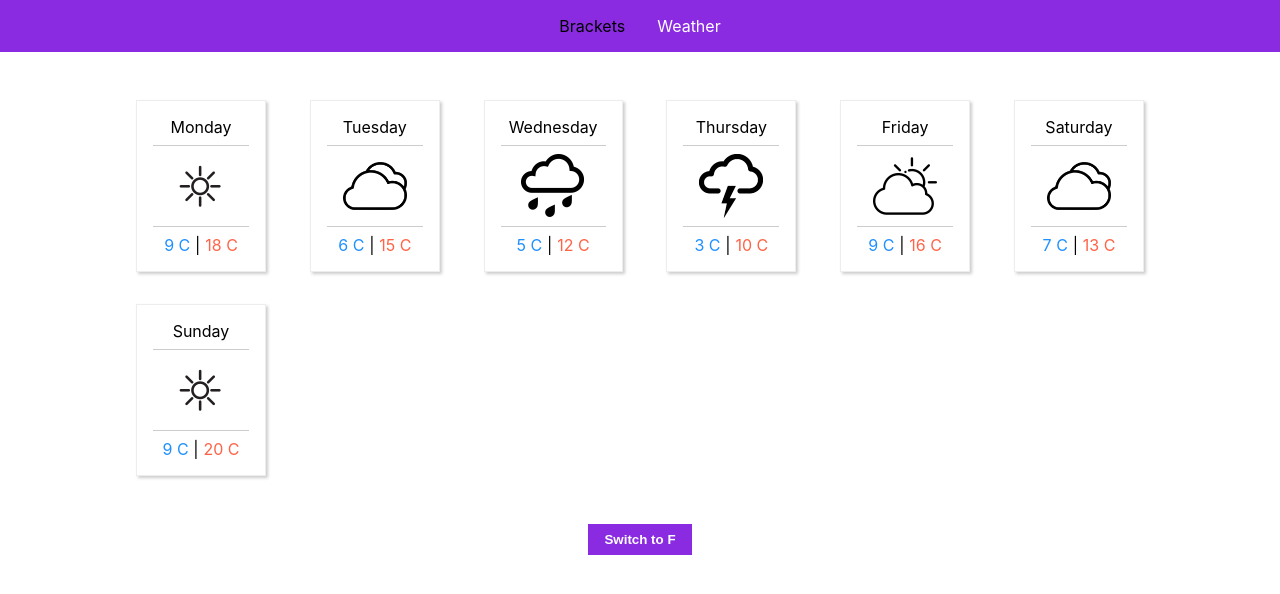
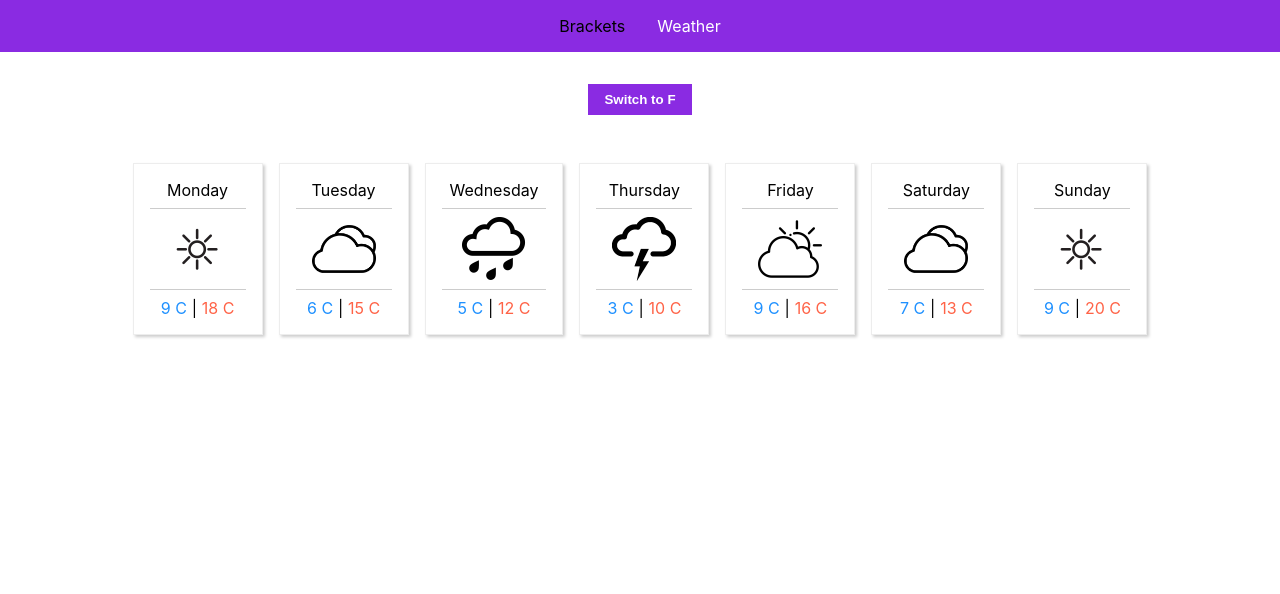
Before and after one commit to TodorGarnev/react-assignment, a React (Create React App) app: page /weather in a window 1280 px wide. Shown: the top 594 px of the page. Built offline with nearby package versions, Linux system fonts and the light colour scheme.

Commit message:
Fixed weather day additional info css bug.

```diff
--- a/src/components/Weather/Weather.module.css
+++ b/src/components/Weather/Weather.module.css
@@ -1,13 +1,14 @@
 .weatherContainer {
 	margin: 2rem auto;
-	width: 80vw;
+	padding: 0 2rem;
 	display: flex;
-	justify-content: space-between;
-	flex-wrap: wrap;
+	justify-content: center;
+	align-items: flex-start;
+	text-align: center;
 }
 
 .switchButton {
-	margin: 0 auto;
+	margin: 2rem auto;
 	padding: 0.5rem 1rem;
 	display: block;
 	border: none;
--- a/src/components/Weather/Weather.tsx
+++ b/src/components/Weather/Weather.tsx
@@ -40,6 +40,9 @@ const Weather: FunctionComponent = () => {
 
 	return (
 		<React.Fragment>
+			<button className={styles.switchButton} type="button" onClick={() => tempTransform()}>
+				Switch to {tempType === TempType.Celsius ? TempType.Fahrenheit : TempType.Celsius}
+			</button>
 			<section className={styles.weatherContainer}>
 				{data.map((weekDay, index) =>
 					<Day
@@ -57,9 +60,6 @@ const Weather: FunctionComponent = () => {
 					/>)
 				}
 			</section>
-			<button className={styles.switchButton} type="button" onClick={() => tempTransform()}>
-				Switch to {tempType === TempType.Celsius ? TempType.Fahrenheit : TempType.Celsius}
-			</button>
 		</React.Fragment>
 	);
 };
```
